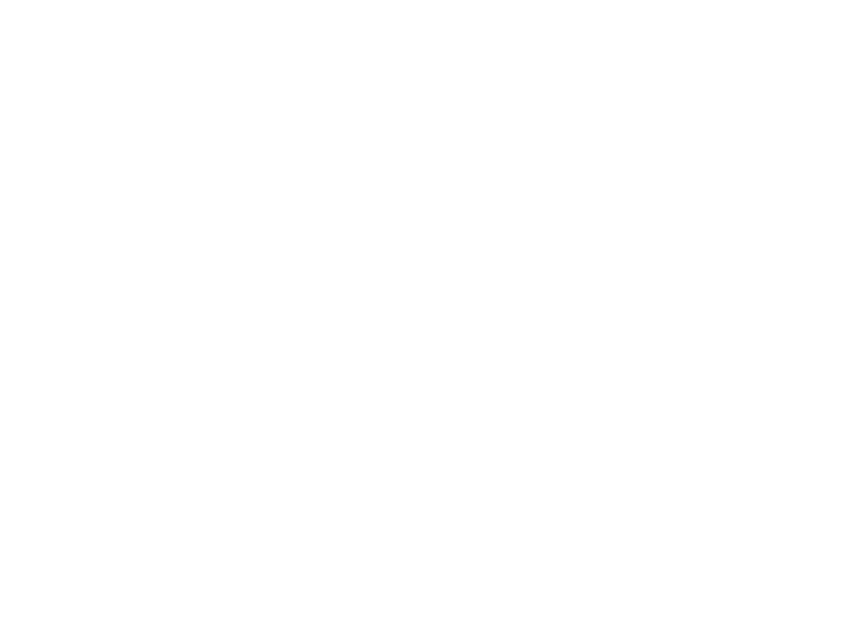
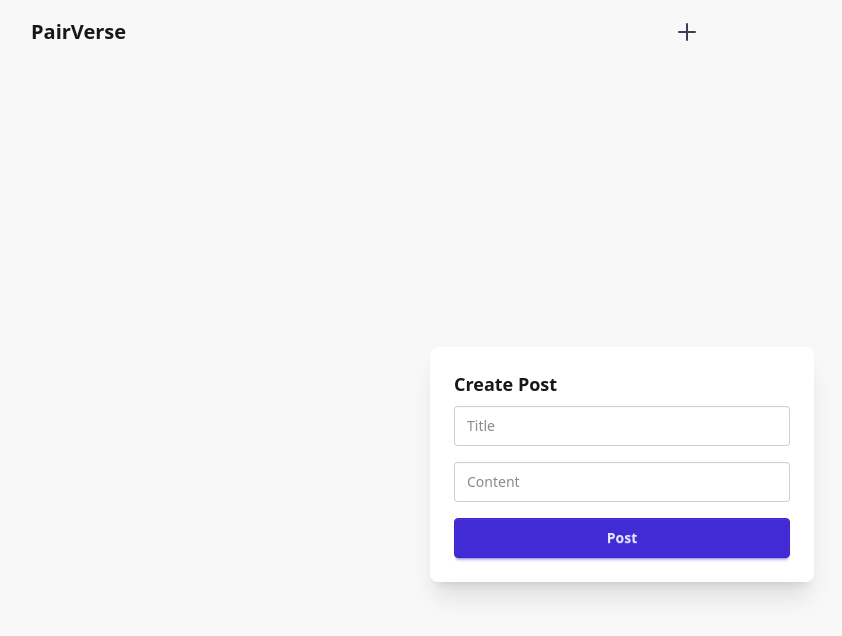
Before and after one commit to IamRahulThakur/pairVerse, a React (Vite) app in the folder frontend/: page /user/createpost in a window 1280 px wide. Before the commit this address had no page. Shown: the top 636 px of the page, without its empty margins (18-860 px from the left). Built offline with nearby package versions, Linux system fonts and the light colour scheme; no server answers.

Commit message:
Create Post by User

```diff
--- a/frontend/src/App.jsx
+++ b/frontend/src/App.jsx
@@ -11,6 +11,7 @@
 import EditProfile from "./components/EditProfile";
 import ConnectionRequests from "./components/ConnectionRequests";
 import Connection from "./components/Connection";
+import CreatePost from "./components/CreatePost";
 
 function App() {
   return (
@@ -26,7 +27,7 @@
               <Route path="/profile/edit" element={<EditProfile/>} />
               <Route path="/connection/requests" element={<ConnectionRequests/>} />
               <Route path="/connection" element={<Connection/>} />
-
+              <Route path="/user/createpost" element={<CreatePost/>} />
               <Route path="/footer" element={<Footer />} />
             </Route>
           </Routes>
--- /dev/null
+++ b/frontend/src/components/CreatePost.jsx
@@ -0,0 +1,64 @@
+import React from "react";
+import { api } from "../utils/api";
+import { useState } from "react";
+import toast from "react-hot-toast";
+import { useNavigate } from "react-router-dom";
+
+const CreatePost = () => {
+
+    const [title, setTitle] = useState("");
+    const [content, setContent] = useState("");
+    const navigate = useNavigate();
+
+    const handlePost = async (e) => {
+         e.preventDefault();
+        try {
+        await api.post("/user/posts/create", {
+            title,
+            content,
+        });
+        toast.success("Post Created Successfully");
+        return navigate("/profile");
+        } catch (error) {
+        console.log(error.message);
+        }
+  };
+
+  return (
+    <div>
+      <div className="flex justify-center items-center h-screen bg-base-200">
+        <div className="card card-bordered bg-base-100 w-96 shadow-xl">
+          <div className="card-body">
+            <h2 className="card-title">Create Post</h2>
+            <form className="flex flex-col gap-4">
+              <input
+                type="text"
+                value={title}
+                onChange={(e) => setTitle(e.target.value)}
+                placeholder="Title"
+                className="input input-bordered w-full"
+              />
+              <input
+                type="text"
+                value={content}
+                onChange={(e) => setContent(e.target.value)}
+                placeholder="Content"
+                className="input input-bordered w-full"
+              />
+
+              <button
+                type="submit"
+                className="btn btn-primary w-full"
+                onClick={handlePost}
+              >
+                Post
+              </button>
+            </form>
+          </div>
+        </div>
+      </div>
+    </div>
+  );
+};
+
+export default CreatePost;
--- a/frontend/src/components/EditProfile.jsx
+++ b/frontend/src/components/EditProfile.jsx
@@ -5,7 +5,7 @@
 import ProfileCard from "./ProfileCard";
 import { useDispatch } from "react-redux";
 import { addUser } from "../utils/userSlice";
-import { Navigate } from "react-router-dom";
+import { Navigate, useNavigate } from "react-router-dom";
 
 // Inside your component
 
@@ -13,6 +13,7 @@
 const EditProfile = () => {
   const profile = useSelector((store) => store.user);
   const dispatch = useDispatch();
+  const navigate = useNavigate();
 
   const fetchUser = async () => {
       if(profile) return;
@@ -87,6 +88,7 @@
         Github: github,
       });
       toast.success("Profile updated successfully!");
+      return navigate("/profile");
     } catch (error) {
       if (error.response && error.response.status === 409) {
         const { field, message } = error.response.data;
--- a/frontend/src/components/Profile.jsx
+++ b/frontend/src/components/Profile.jsx
@@ -2,7 +2,7 @@
 import ProfileCard from "./ProfileCard";
 import { addUser } from "../utils/userSlice";
 import { api } from "../utils/api";
-import { useNavigate } from "react-router-dom";
+import { Link, useNavigate } from "react-router-dom";
 import { useEffect } from "react";
 import { setPosts } from "../utils/PostSlice";
 import FeedCard from "./FeedCard";
@@ -60,9 +60,9 @@
       <div className="lg:col-span-2 space-y-6">
         {/* Tabs like LinkedIn */}
         <div role="tablist" className="tabs tabs-bordered">
-          <a role="tab" className="tab tab-active">
-            Posts
-          </a>
+          <Link to="/user/createpost" role="tab" className="tab tab-active">
+            Post
+          </Link>
           <a role="tab" className="tab">
             Projects
           </a>
--- a/frontend/src/components/Signup.jsx
+++ b/frontend/src/components/Signup.jsx
@@ -24,7 +24,7 @@
         }
       const response = await api.post("/signup", { emailId, password });
       console.log("Signup successful:", response.data);
-      dispatch(addUser(response));  r
+      dispatch(addUser(response));
       return navigate("/profile");
     } catch (error) {
       console.error("Signup failed:", error);
```
Also changed, not shown: frontend/src/components/Login.jsx (+4 -4 lines).
